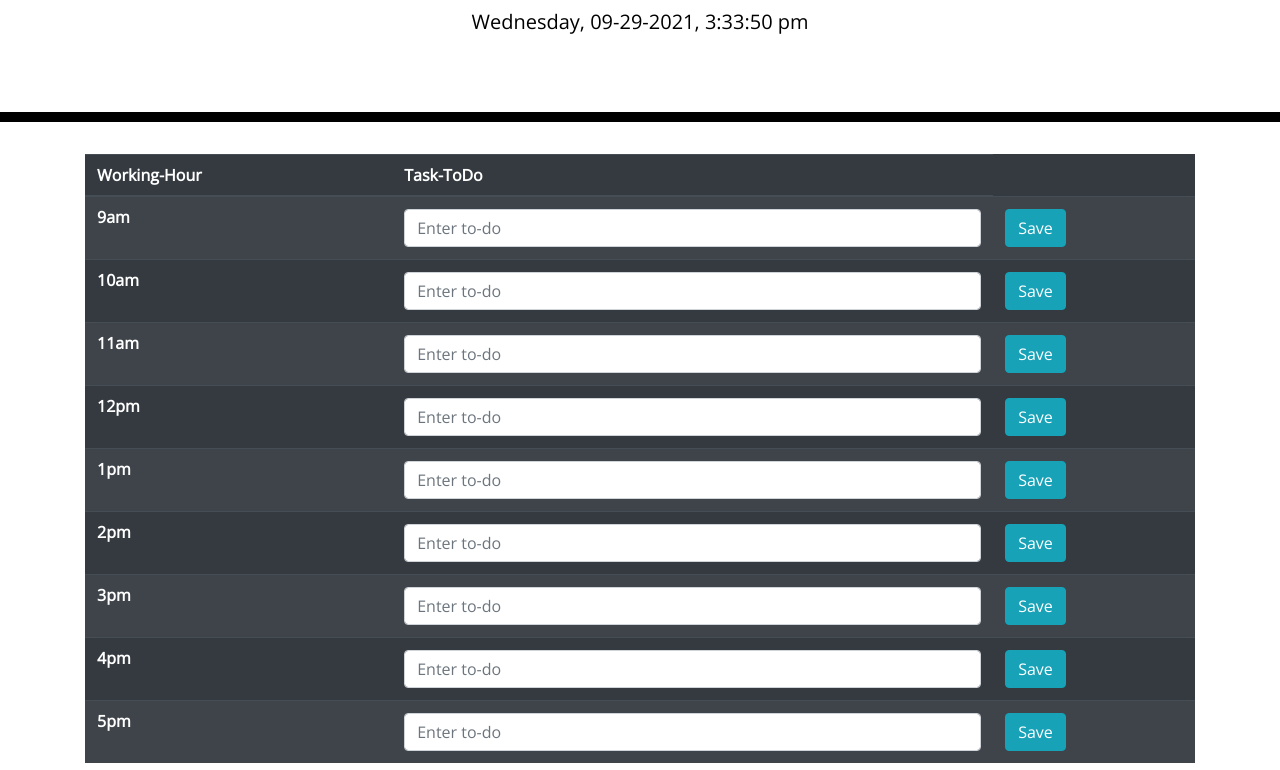
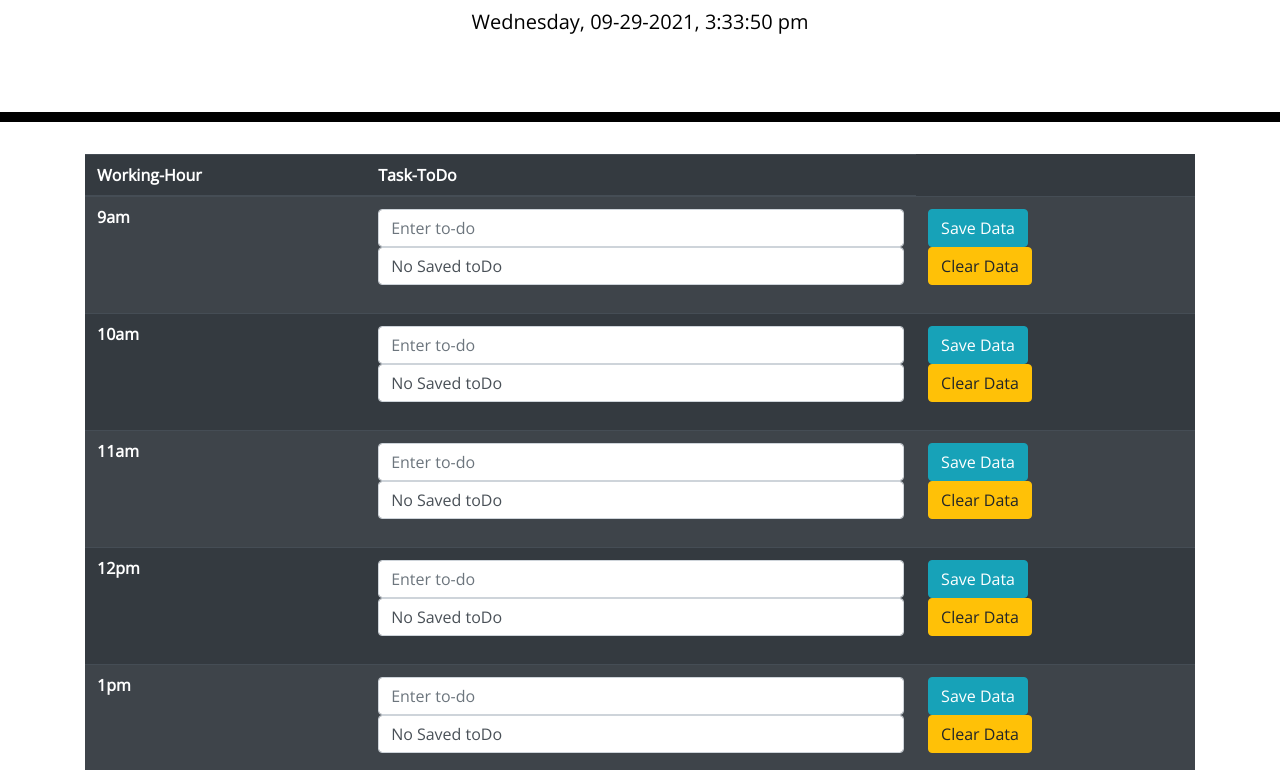
Before and after one commit to Amit-Ranjan22/Day-Scheduler, a plain HTML site: page index.html in a window 1280 px wide. Shown: the part 182-952 px from the top of the page. Drawn offline with nearby package versions, Linux system fonts and the light colour scheme.

Commit message:
add clear button & <p> tag to each table row

```diff
--- a/index.html
+++ b/index.html
@@ -33,48 +33,43 @@
       <tbody>
         <tr class="eachRow" id="9">
           <th scope="row">9am</th>
-          <td><input type="text" placeholder="Enter to-do" class="form-control textBox1" aria-label="default"></td>
-          <td><button type="button" class="btn btn-info btn1">Save</button></td>
+          <td><input type="text" placeholder="Enter to-do" class="form-control textBox1" aria-label="default"><p class="savedText1 form-control">No Saved toDo</p></td>
+          <td><button type="button" class="btn btn-info btn1">Save Data</button><br><button type="button" class="btn btn-warning clrbtn1">Clear Data</button></td>
         </tr>
         <tr class="eachRow" id="10">
           <th scope="row">10am</th>
-          <td><input type="text" placeholder="Enter to-do" class="form-control" aria-label="default"></td>
-          <td><button type="button" class="btn btn-info">Save</button></td>
+          <td><input type="text" placeholder="Enter to-do" class="form-control textBox2" aria-label="default"><p class="savedText2 form-control">No Saved toDo</p></td>
+          <td><button type="button" class="btn btn-info btn2">Save Data</button><br><button type="button" class="btn btn-warning clrbtn2">Clear Data</button></td>
         </tr>
         <tr class="eachRow" id="11">
           <th scope="row">11am</th>
-          <td><input type="text" placeholder="Enter to-do" class="form-control" aria-label="default"></td>
-          <td><button type="button" class="btn btn-info">Save</button></td>
+          <td><input type="text" placeholder="Enter to-do" class="form-control textBox3" aria-label="default"><p class="savedText3 form-control">No Saved toDo</p></td>
+          <td><button type="button" class="btn btn-info btn3">Save Data</button><br><button type="button" class="btn btn-warning clrbtn3">Clear Data</button></td>
         </tr>
         <tr class="eachRow" id="12">
           <th scope="row">12pm</th>
-          <td><input type="text" placeholder="Enter to-do" class="form-control" aria-label="default"></td>
-          <td><button type="button" class="btn btn-info">Save</button></td>
+          <td><input type="text" placeholder="Enter to-do" class="form-control textBox4" aria-label="default"><p class="savedText4 form-control">No Saved toDo</p></td>
+          <td><button type="button" class="btn btn-info btn4">Save Data</button><br><button type="button" class="btn btn-warning clrbtn4">Clear Data</button></td>
         </tr>
         <tr class="eachRow" id="13">
           <th scope="row">1pm</th>
-          <td><input type="text" placeholder="Enter to-do" class="form-control" aria-label="default""></td>
-          <td><button type=" button" class="btn btn-info">Save</button></td>
+          <td><input type="text" placeholder="Enter to-do" class="form-control textBox5" aria-label="default""><p class="savedText5 form-control">No Saved toDo</p></td>
+          <td><button type="button" class="btn btn-info btn5">Save Data</button><br><button type="button" class="btn btn-warning clrbtn5">Clear Data</button></td>
         </tr>
         <tr class="eachRow" id="14">
           <th scope="row">2pm</th>
-          <td><input type="text" placeholder="Enter to-do" class="form-control" aria-label="default"></td>
-          <td><button type="button" class="btn btn-info">Save</button></td>
+          <td><input type="text" placeholder="Enter to-do" class="form-control textBox6" aria-label="default"><p class="savedText6 form-control">No Saved toDo</p></td>
+          <td><button type="button" class="btn btn-info btn6">Save Data</button><br><button type="button" class="btn btn-warning clrbtn6">Clear Data</button></td>
         </tr>
         <tr class="eachRow" id="15">
           <th scope="row">3pm</th>
-          <td><input type="text" placeholder="Enter to-do" class="form-control" aria-label="default"></td>
-          <td><button type="button" class="btn btn-info">Save</button></td>
+          <td><input type="text" placeholder="Enter to-do" class="form-control textBox7" aria-label="default"><p class="savedText7 form-control">No Saved toDo</p></td>
+          <td><button type="button" class="btn btn-info btn7">Save Data</button><br><button type="button" class="btn btn-warning clrbtn7">Clear Data</button></td>
         </tr>
         <tr class="eachRow" id="16">
           <th scope="row">4pm</th>
-          <td><input type="text" placeholder="Enter to-do" class="form-control" aria-label="default"></td>
-          <td><button type="button" class="btn btn-info">Save</button></td>
-        </tr>
-        <tr class="eachRow" id="17">
-          <th scope="row">5pm</th>
-          <td><input type="text" placeholder="Enter to-do" class="form-control" aria-label="default"></td>
-          <td><button type="button" class="btn btn-info">Save</button></td>
+          <td><input type="text" placeholder="Enter to-do" class="form-control textBox8" aria-label="default"><p class="savedText8 form-control">No Saved toDo</p></td>
+          <td><button type="button" class="btn btn-info btn8">Save Data</button><br><button type="button" class="btn btn-warning clrbtn8">Clear Data</button></td>
         </tr>
       </tbody>
     </table>
```
